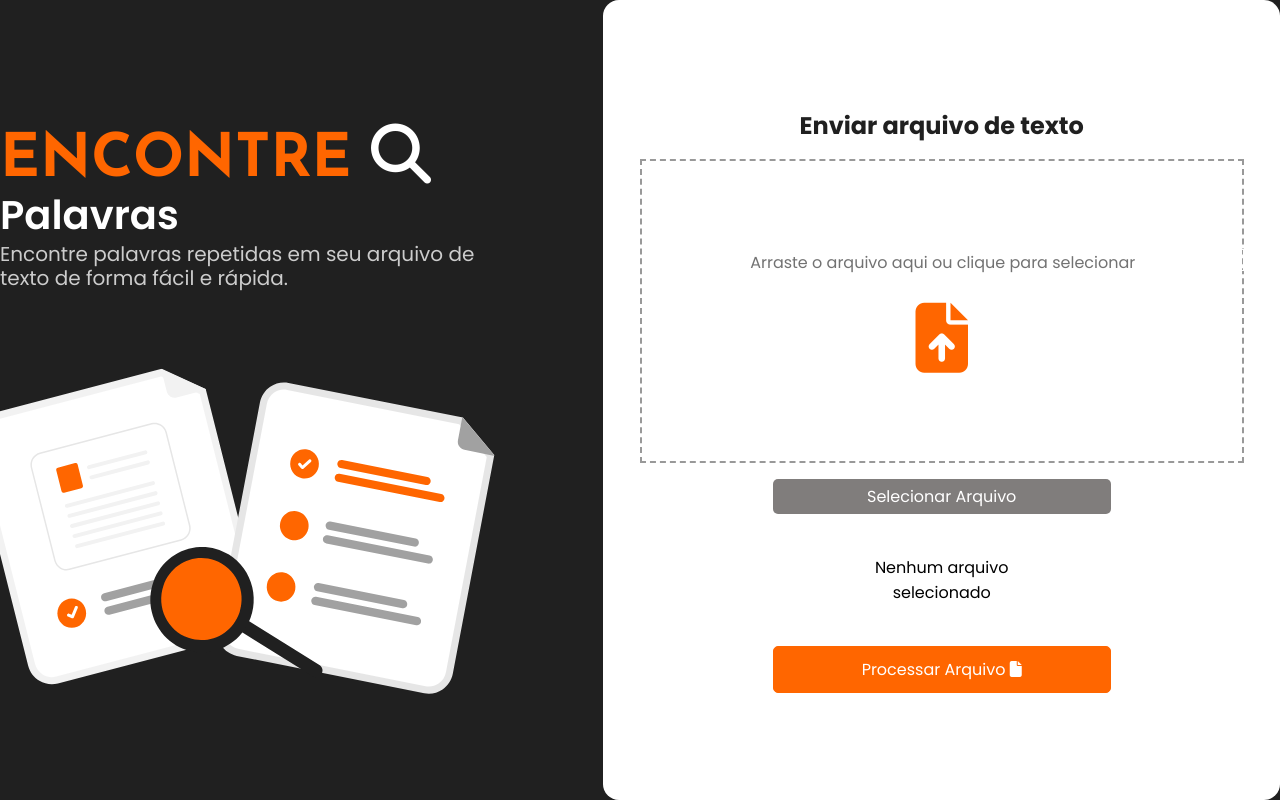
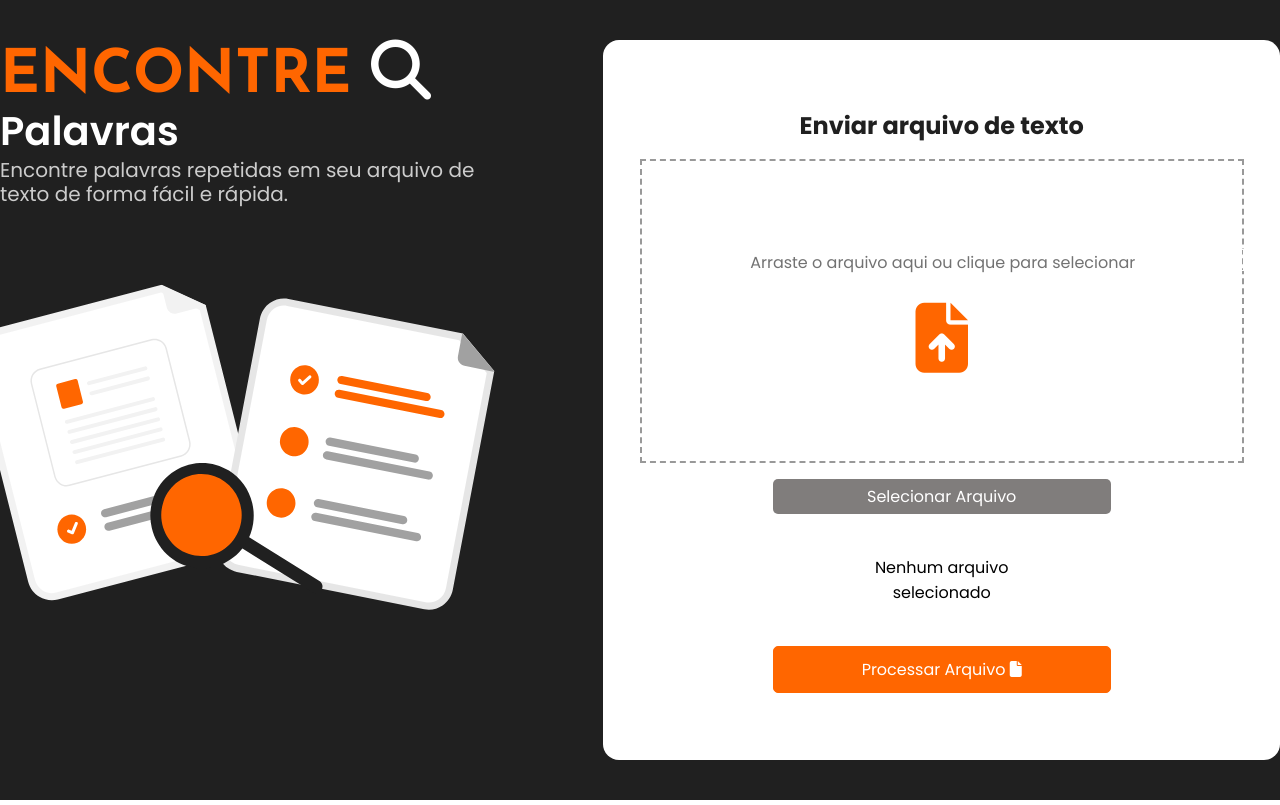
Before and after one commit to DionathanDevs/ler-arquivos, a website: page public/index.html in a window 1280 px wide. Drawn offline with Linux system fonts and the light colour scheme.

Commit message:
Ajustando layout

```diff
--- a/public/css/style.css
+++ b/public/css/style.css
@@ -12,6 +12,10 @@ body {
     display: flex;
     flex-direction: column;
     font-family: "Poppins", sans-serif;
+    height: 100vh;
+    overflow-x: hidden;
+
+
 }
 
 .dropzone {
@@ -33,8 +37,8 @@ body {
 
 .box-entry {
     width: 600px;
-    height: 600px;
-    margin-top: 3em;
+    height: 90%
+
 }
 
 .title-main {
@@ -87,8 +91,8 @@ body {
 
 .container {
 
-    width: 100vw;
-    height: 100vh;
+    width: 100%;
+    height: 100%;
     background-color: rgb(32, 32, 32);
     display: flex;
     justify-content: center;
@@ -104,7 +108,7 @@ form {
     flex-direction: column;
     gap: 1em;
     width: 800px;
-    height: 800px;
+    height: 90%;
     background-color: white;
 }
 
```
